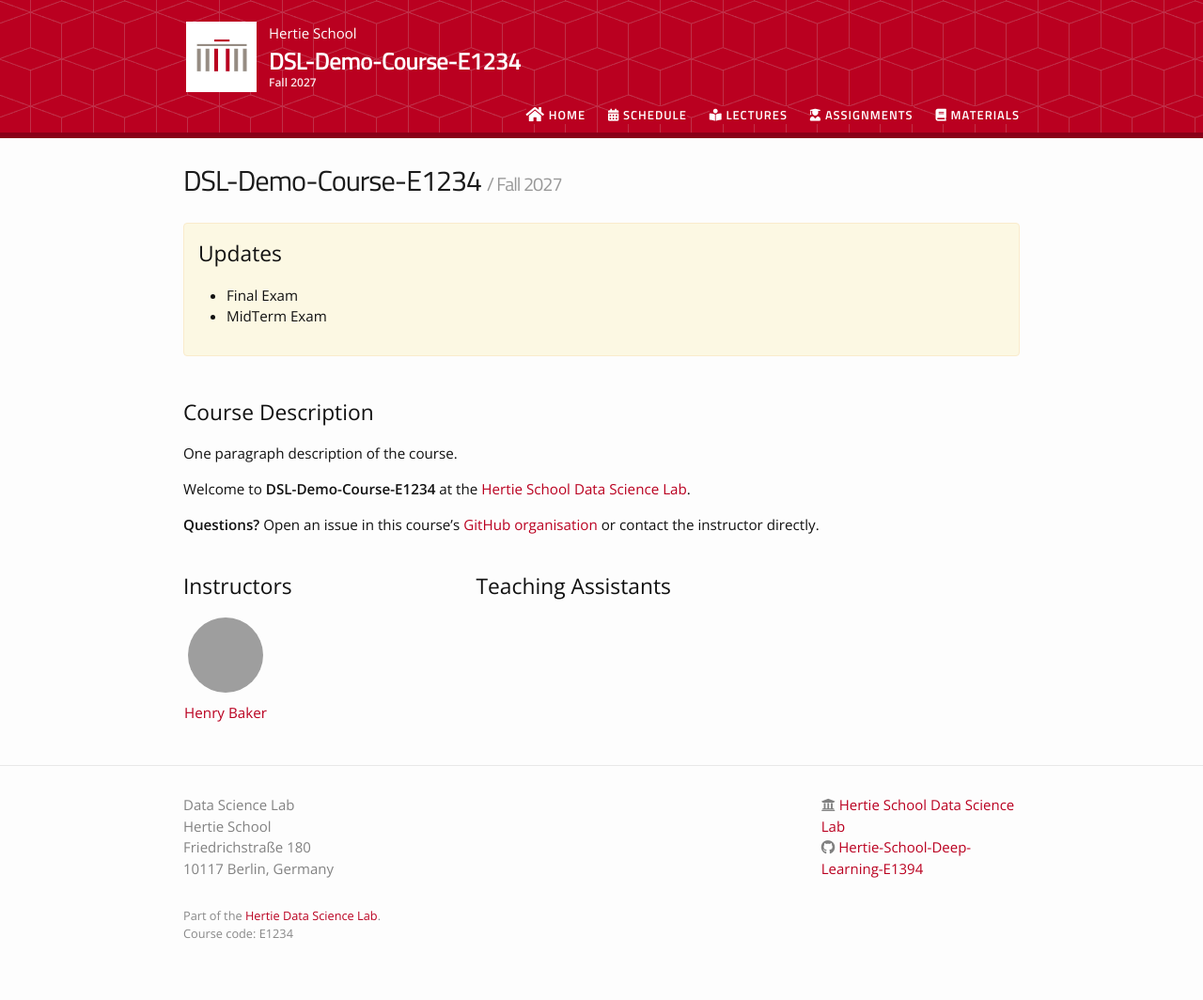
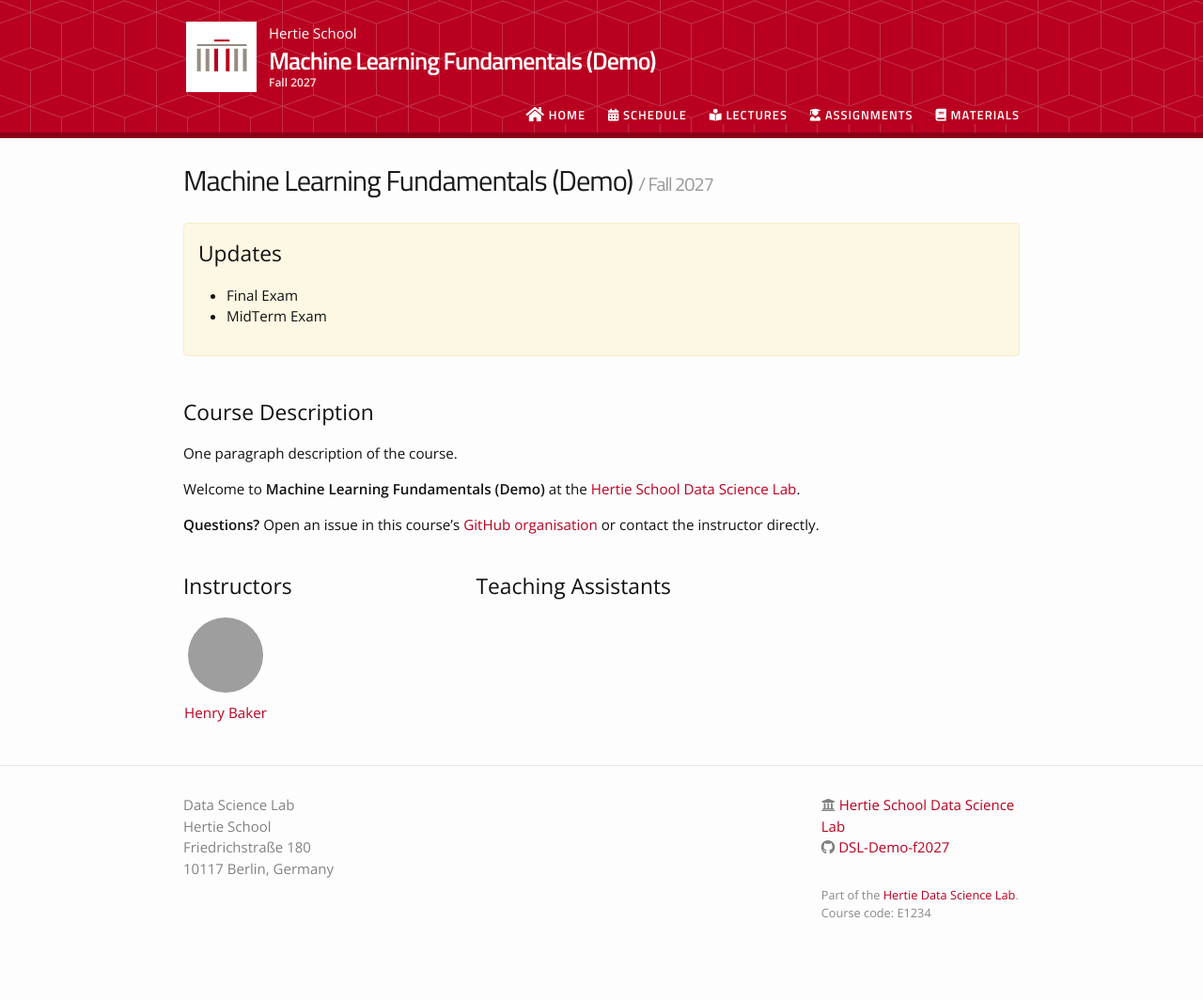
Before and after one commit to DSL-Demo-f2027/dsl-demo-f2027.github.io, a Jekyll site: the page built from index.md, in a window 1280 px wide. Shown: the whole page at 94% size. Built offline with Jekyll 4.4.1, drawn with Linux system fonts in a browser that asks for light colours; nearby versions of some CDN libraries; after the commit the page ends 1041 px from its top, so only the background shows below that; grey boxes are pictures that could not be loaded.

Commit message:
site: sync from org structure

```diff
--- a/_config.yml
+++ b/_config.yml
@@ -5,11 +5,11 @@
 # Do NOT change anything below the "Do not change" line.
 
 # --- Course identity ---
-course_name: "DSL-Demo-Course-E1234"
+course_name: "Machine Learning Fundamentals (Demo)"
 course_description: "One paragraph description of the course."
 course_semester: "Fall 2027"
 course_code: "E1234"
-github_org: "Hertie-School-Deep-Learning-E1394"  # GitHub org for this course
+github_org: "DSL-Demo-f2027"
 
 # --- Instructor / institution ---
 schoolname: "Hertie School"
```
